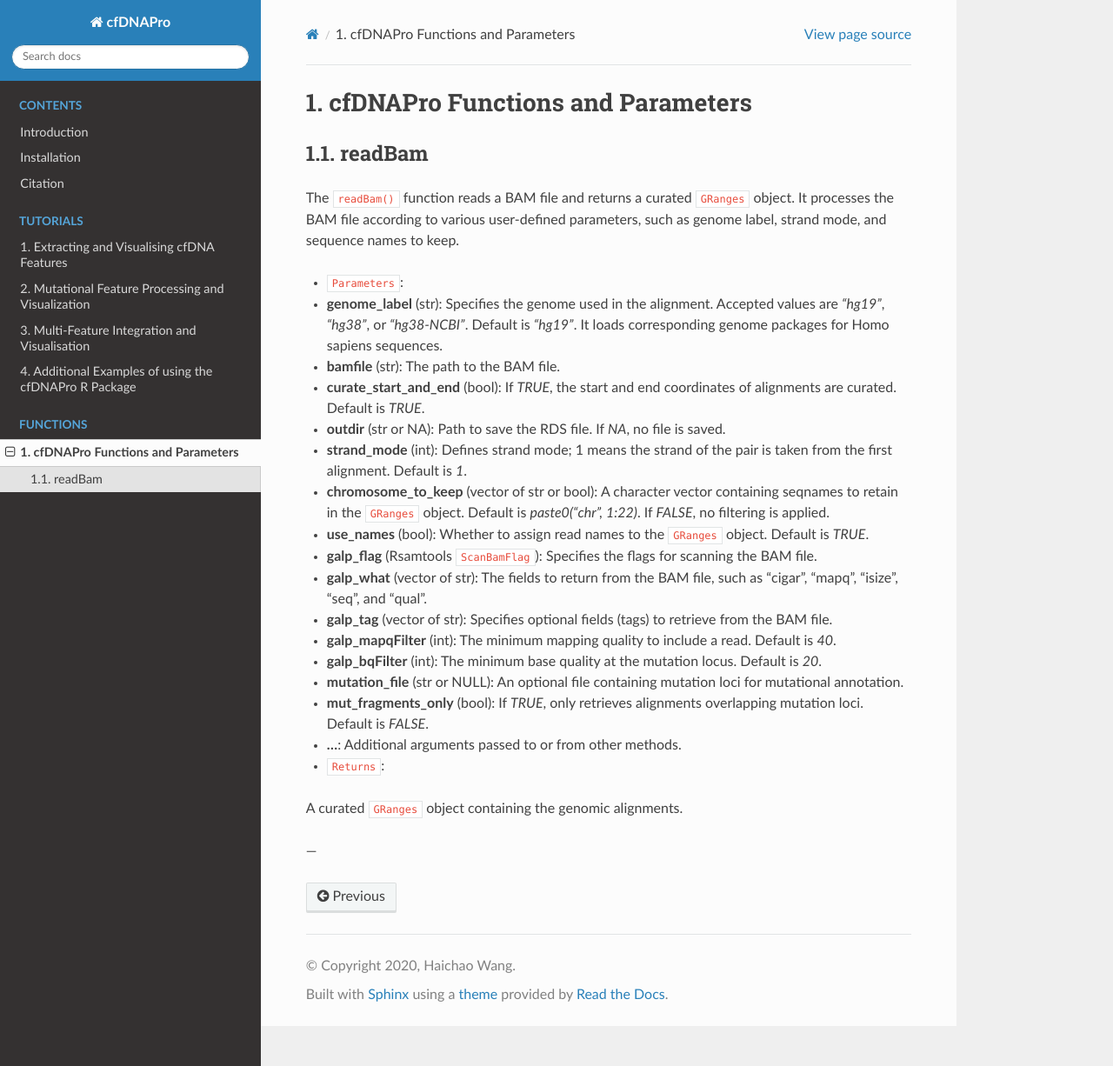
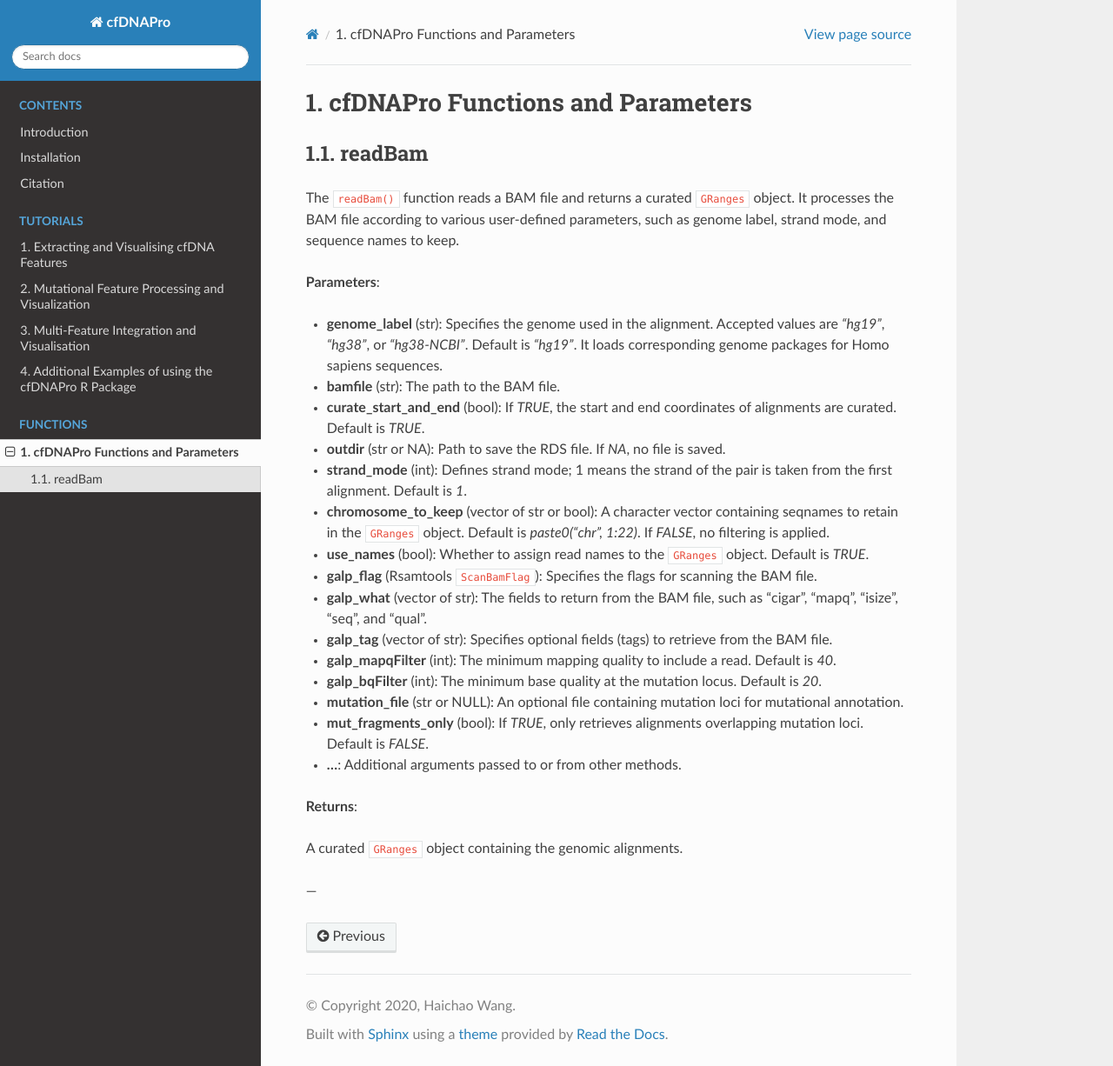
Before and after one commit to hw538/docs-cfdnapro, a Sphinx documentation site: the page built from docs/functions/cfdnapro_functions.rst, in a window 1280 px wide and 1226 px high. Shown: the whole window at 87% size. Built offline with Sphinx 7.4.7 and the Read the Docs theme 3.1.0, drawn with Linux system fonts in a browser that asks for light colours.

```diff
--- a/docs/functions/cfdnapro_functions.rst
+++ b/docs/functions/cfdnapro_functions.rst
@@ -8,7 +8,7 @@ readBam
 
 The ``readBam()`` function reads a BAM file and returns a curated ``GRanges`` object. It processes the BAM file according to various user-defined parameters, such as genome label, strand mode, and sequence names to keep.
 
-- ``Parameters``:
+**Parameters**:
 
 - **genome_label** (str): Specifies the genome used in the alignment. Accepted values are `"hg19"`, `"hg38"`, or `"hg38-NCBI"`. Default is `"hg19"`. It loads corresponding genome packages for Homo sapiens sequences.
 - **bamfile** (str): The path to the BAM file.
@@ -26,7 +26,7 @@ The ``readBam()`` function reads a BAM file and returns a curated ``GRanges`` ob
 - **mut_fragments_only** (bool): If `TRUE`, only retrieves alignments overlapping mutation loci. Default is `FALSE`.
 - **...**: Additional arguments passed to or from other methods.
 
-- ``Returns``:
+**Returns**:
 
 A curated ``GRanges`` object containing the genomic alignments.
 
```
